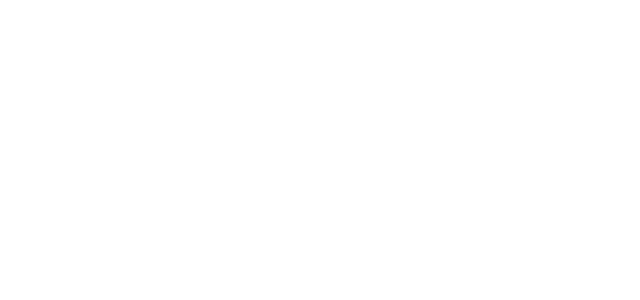
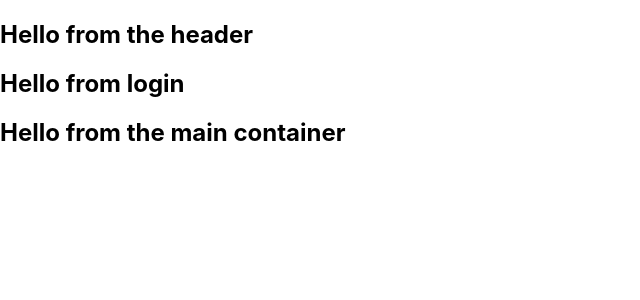
Before and after one commit to meganfago/strongify_frontend, a React (Create React App) app: page / in a window 1280 px wide. Shown: the top 300 px of the page, without its empty margins (0-640 px from the left). Built offline with nearby package versions, Linux system fonts and the light colour scheme.

Commit message:
created basic components

```diff
--- a/src/App.js
+++ b/src/App.js
@@ -1,13 +1,21 @@
-import React from 'react';
-import logo from './logo.svg';
+import React, { Component } from 'react';
+import Header from '../src/components/Header'
+import MainContainer from './components/MainContainer';
+import Login from './components/Login';
 import './App.css';
 
-function App() {
-  return (
-    <div className="App">
 
-    </div>
-  );
+
+class App extends Component {
+  render(){
+    return(
+      <div>
+        <Header/>
+        <Login />
+        <MainContainer />
+      </div>
+    )
+  }
 }
 
 export default App;
--- /dev/null
+++ b/src/components/Header.js
@@ -0,0 +1,13 @@
+import React, { Component } from 'react';
+
+class Header extends Component {
+    render(){
+        return(
+            <div>
+                <h2>Hello from the header</h2>
+            </div>
+        )
+    }
+}
+
+export default Header;
--- /dev/null
+++ b/src/components/Login.js
@@ -0,0 +1,13 @@
+import React, { Component } from 'react';
+
+class Login extends Component {
+    render(){
+        return(
+            <div>
+                <h2>Hello from login </h2>
+            </div>
+        )
+    }
+}
+
+export default Login;
--- /dev/null
+++ b/src/components/MainContainer.js
@@ -0,0 +1,13 @@
+import React, { Component } from 'react';
+
+class MainContainer extends Component {
+    render(){
+        return(
+            <div>
+                <h2>Hello from the main container</h2>
+            </div>
+        )
+    }
+}
+
+export default MainContainer;
```
Also changed, not shown: 1 other file (tests, documents, lock files or other folders).
